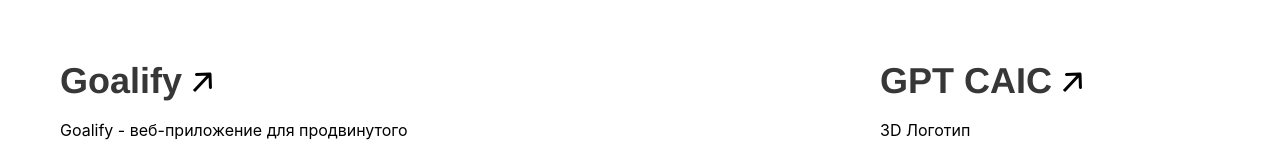
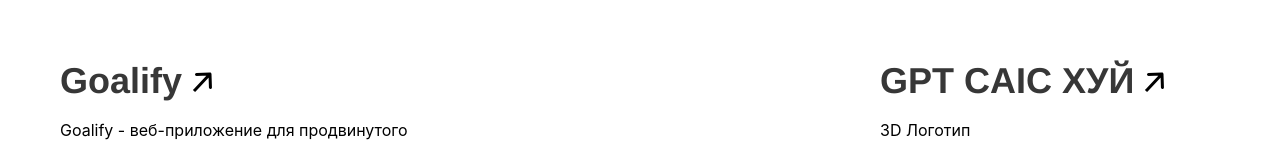
Before and after one commit to alvvaysxxx/alvvaysxxx, a React (Create React App) app: page / in a window 1280 px wide. Shown: the part 1396-1541 px from the top of the page. Built offline with nearby package versions, Linux system fonts and the light colour scheme.

Commit message:
Update worksList.js

```diff
--- a/src/worksList.js
+++ b/src/worksList.js
@@ -22,7 +22,7 @@
     id: 2
   },
   {
-    title : 'GPT CAIC',
+    title : 'GPT CAIC ХУЙ',
     desc : '3D Логотип',
     img: gpt,
     problem: 'Клиент нуждался в логотипе для своего бота',
```
